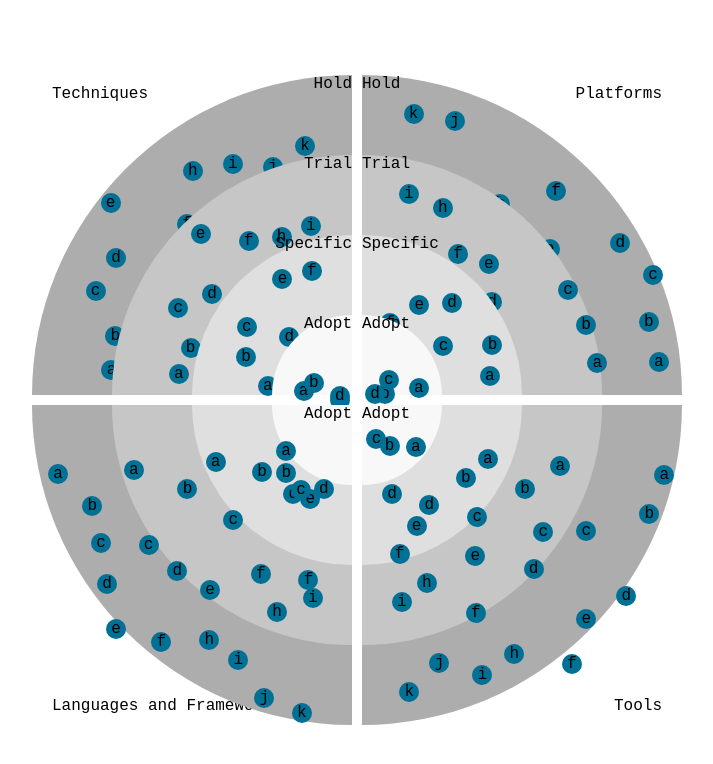
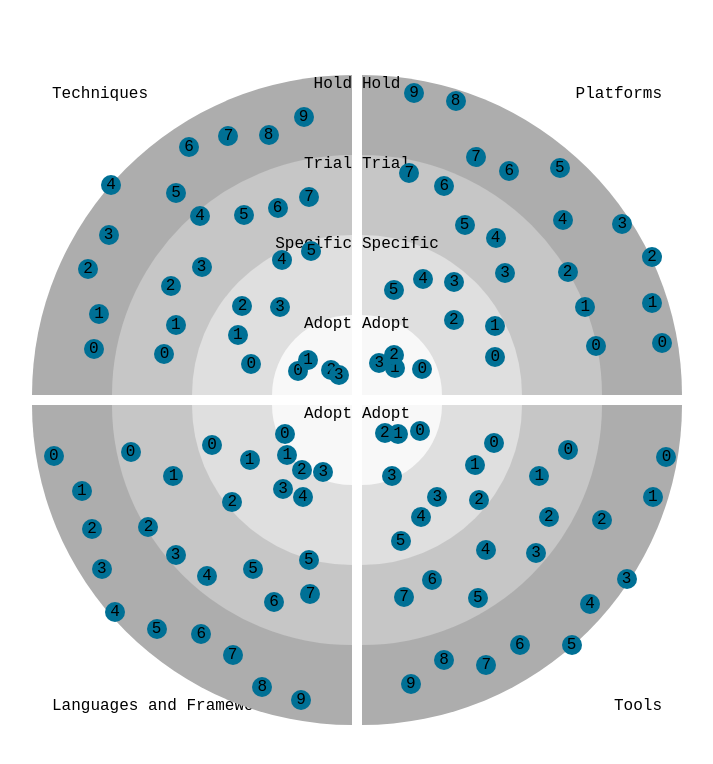
Before and after one commit to ivy-fhe/tech-radar, a React (Vite) app: page / in a window 1280 px wide. Shown: the top 764 px of the page, without its empty margins (283-996 px from the left). Built offline with nearby package versions, Linux system fonts and the light colour scheme.

Commit message:
implemented bidirectional highlighting

```diff
--- a/src/App.css
+++ b/src/App.css
@@ -14,6 +14,10 @@ ul {
     padding: 0;
 }
 
+li {
+    width: fit-content;
+}
+
 .content {
     display: flex;
     flex-direction: column;
--- a/src/App.tsx
+++ b/src/App.tsx
@@ -3,6 +3,7 @@ import './App.css'
 import { TechRadar } from './components/TechRadar'
 
 function App() {
+  localStorage.clear();
   return (
     <div className='content'>
       <TechRadar/>
--- a/src/components/Quadrant.css
+++ b/src/components/Quadrant.css
@@ -90,13 +90,12 @@
 .itemListWrapper {
     visibility: collapse;
     overflow: scroll;
-    width: max-content;
+    width: 30vw;
 }
 
-.pointContainer {
-    height: 100%;
-    width: 100%;
-    position: relative;
+.highlight {
+    background-color: green;
+    transform: scale(1.2);
 }
 
 .screen {
@@ -147,6 +146,8 @@
     display: flex;
     flex-direction: column;
     justify-content: space-around;
+    align-items: center;
+    gap: 20px;
     text-align: start;
     visibility: visible;
     position: absolute;
--- a/src/components/Quadrant.tsx
+++ b/src/components/Quadrant.tsx
@@ -2,6 +2,7 @@ import { SectorName, Sector} from './Sector';
 import './Quadrant.css';
 import { Point } from './TechRadar';
 import { ReactNode, useState } from 'react';
+import { handleHighlight } from '../util/Highlight';
 
 export enum Category {
     Techniques,
@@ -31,7 +32,7 @@ enum ExpState {
 export const Quadrant = ({cat, quadrantItems, callback} : {cat: Category, quadrantItems: QuadrantItems, callback: (text: string) => void}) => {
     let qClass;
     const [expStatus, setExpStatus] = useState(ExpState[ExpState.collapsed]);
-    const itemList: Array<ReactNode> = createList(quadrantItems);
+    const itemList: Array<ReactNode> = createList(quadrantItems, cat);
 
     switch(cat) {
         case Category.Techniques:
@@ -67,35 +68,49 @@ export const Quadrant = ({cat, quadrantItems, callback} : {cat: Category, quadra
     )
 }
 
-const createList = (quadrantItems: QuadrantItems) => {
+const createList = (quadrantItems: QuadrantItems, cat: Category) => {
     const itemList: Array<ReactNode> = [];
 
     let hold = (
         <div className='listBox'>
             <h1>Hold</h1>
-            <ul>{quadrantItems.hold.map(e => <li>{e.name + " - " + e.description}</li>)}</ul>
+            <ul>{quadrantItems.hold.map(e => listItem(e))}</ul>
+
         </div>);
     itemList.push(hold);
 
     let trial = (
         <div className='listBox'>
             <h1>Trial</h1>
-            <ul>{quadrantItems.trial.map(e => <li>{e.name + " - " + e.description}</li>)}</ul>
+            <ul>{quadrantItems.trial.map(e => listItem(e))}</ul>
         </div>);
     itemList.push(trial);
 
     let specific = (
         <div className='listBox'>
             <h1>Specific</h1>
-            <ul>{quadrantItems.specific.map(e => <li>{e.name + " - " + e.description}</li>)}</ul>
+            <ul>{quadrantItems.specific.map(e => listItem(e))}</ul>
         </div>);
     itemList.push(specific);
 
     let adopt = (
         <div className='listBox'>
             <h1>Adopt</h1>
-            <ul>{quadrantItems.adopt.map(e => <li>{e.name + " - " + e.description}</li>)}</ul>
+            <ul>{quadrantItems.adopt.map(e => listItem(e))}</ul>
         </div>);
     itemList.push(adopt);
     return itemList;
 }
+
+const listItem = (e : Point) => {
+    return(
+        <li
+            className={e.id}
+            onMouseEnter={() =>
+            handleHighlight(e, false, (_) => {})}
+            onMouseLeave={() =>
+                handleHighlight(e, true, (_) => {})}>
+                <p>{e.name + " - " + e.description}</p>
+        </li>
+    )
+}
--- a/src/components/Sector.css
+++ b/src/components/Sector.css
@@ -14,6 +14,10 @@
 
 .sector {
     position: absolute;
+}
+
+.sectorTitle {
+    pointer-events: none;
 }
 
 .topLeftSector {
--- a/src/components/Sector.tsx
+++ b/src/components/Sector.tsx
@@ -4,6 +4,7 @@ import './Sector.css';
 import { Category } from './Quadrant';
 import { Point } from './TechRadar';
 import { getCssVar } from '../util/Size';
+import { handleHighlight } from '../util/Highlight';
 export enum SectorName {
     Adopt,
     Specific,
@@ -24,8 +25,6 @@ export const Sector = ({sectorName, quadrant, items, styleClass, callback, expan
     let points: Array<ReactNode> = [];
     const expPoints: Array<ReactNode> = [];
     let p: number[][] = [];
-
-
 
     const storageKey = "quad"+quadrant;
     let string = localStorage.getItem(storageKey);
@@ -59,7 +58,9 @@ export const Sector = ({sectorName, quadrant, items, styleClass, callback, expan
     if(expString){
         expLoc = JSON.parse(expString);
     }else {
-        expLoc = expLocations(items.length, expSizes[sectorName-1]/2+2 ?? 0);
+        let min = expSizes[sectorName-1]/2+2;
+        min = isNaN(min) ? 0 : min;
+        expLoc = expLocations(items.length,  min ?? 0);
         localStorage.setItem(storageKeyExp, JSON.stringify(expLoc));
     }
 
@@ -69,10 +70,9 @@ export const Sector = ({sectorName, quadrant, items, styleClass, callback, expan
         const location = {
             top: expLoc[i][0] + expSizes[sectorName]/2 + "vh",
             right: -expLoc[i][1]+"vh",
-            translate: "transformY(-200%)"
         };
         expPoints.push(
-            <div onMouseEnter={() => callback(items[i].description)} onMouseLeave={() => callback('')} className='point' style={location}>
+            <div onMouseEnter={() => handleHighlight(items[i], false, callback)} onMouseLeave={() => handleHighlight(items[i], true, callback)} className={'point '+ items[i].id} style={location}>
                 <p className='pointLabel'>{items[i].name}</p>
             </div>
         );
@@ -81,17 +81,17 @@ export const Sector = ({sectorName, quadrant, items, styleClass, callback, expan
     return (
         <div className={"sector " +  SectorName[sectorName].toLocaleLowerCase() + " " + styleClass + "Sector"}>
             <p className={'sectorTitle'}>{SectorName[sectorName]}</p>
-            <div className='pointContainer'>
-                {expanded ? expPoints : points}
-            </div>
+            {expanded ? expPoints : points}
         </div>
     )
 }
 
+
+
 const rotatePoint = (min: number, vec: number[], styleClass: string ) => {
     const height = window.innerHeight;
     const vh = height / 100;
-    min -= vh;
+    min+=10;
     const point = min + vec[0];
     const angle = vec[1] * (Math.PI/180);
     let vector = [Math.abs(Math.cos(-angle) * 0 - Math.sin(-angle) * point), Math.abs(Math.sin(-angle) * 0 + Math.cos(-angle)*point)];
@@ -133,7 +133,7 @@ const rotatePoint = (min: number, vec: number[], styleClass: string ) => {
 
 const expLocations = (count: number, min: number) => {
     let p = [];
-
+    console.log(min);
     let start = [min, 0];
     let degStep = 180/(count+1);
     for(let i = 1; i <= count; i++){
@@ -156,7 +156,7 @@ const genPoints = () => {
         let step = base = 90 / (pos + 1);
         let points = [];
         for(let i = 0; i < pos; i++){
-            let offset = Math.random() * 80;
+            let offset = Math.random() * 60;
             points.push([offset, base + (i*step)]);
         }
         all.set(Number(k), points);
--- a/src/components/TechRadar.tsx
+++ b/src/components/TechRadar.tsx
@@ -5,20 +5,42 @@ import './TechRadar.css'
 export type Point = {
     name: string,
     description: string,
+    id: string
+}
+const numbers = [];
+for(let i = 0; i < 20; i++){
+    numbers.push(i);
 }
 
-const dummyItems: Array<Point> = ['a', 'b', 'c', 'd', 'e', 'f', 'h', 'i', 'j', 'k'].map(e =>  {
-    return {
-        name: e,
-        description: "description of point " + e
-    }
-});;
-
 const items: QuadrantItems = {
-    hold: dummyItems,
-    trial: dummyItems,
-    specific: dummyItems,
-    adopt: dummyItems,
+    hold: numbers.map(e =>  {
+        return {
+            name: e+"",
+            description: "description of point " + e,
+            id: crypto.randomUUID()
+        }
+    }),
+    trial: numbers.map(e =>  {
+        return {
+            name: e+"",
+            description: "description of point " + e,
+            id: crypto.randomUUID()
+        }
+    }),
+    specific: numbers.map(e =>  {
+        return {
+            name: e+"",
+            description: "description of point " + e,
+            id: crypto.randomUUID()
+        }
+    }),
+    adopt: numbers.map(e =>  {
+        return {
+            name: e+"",
+            description: "description of point " + e,
+            id: crypto.randomUUID()
+        }
+    }),
 }
 
 export const TechRadar = () => {
@@ -26,6 +48,7 @@ export const TechRadar = () => {
     const callback : (text: string) => void = (text) => {
         setInfoText(text);
     }
+
     return (
         <>
         <p className="pointInfo">{infoText}</p>
```
